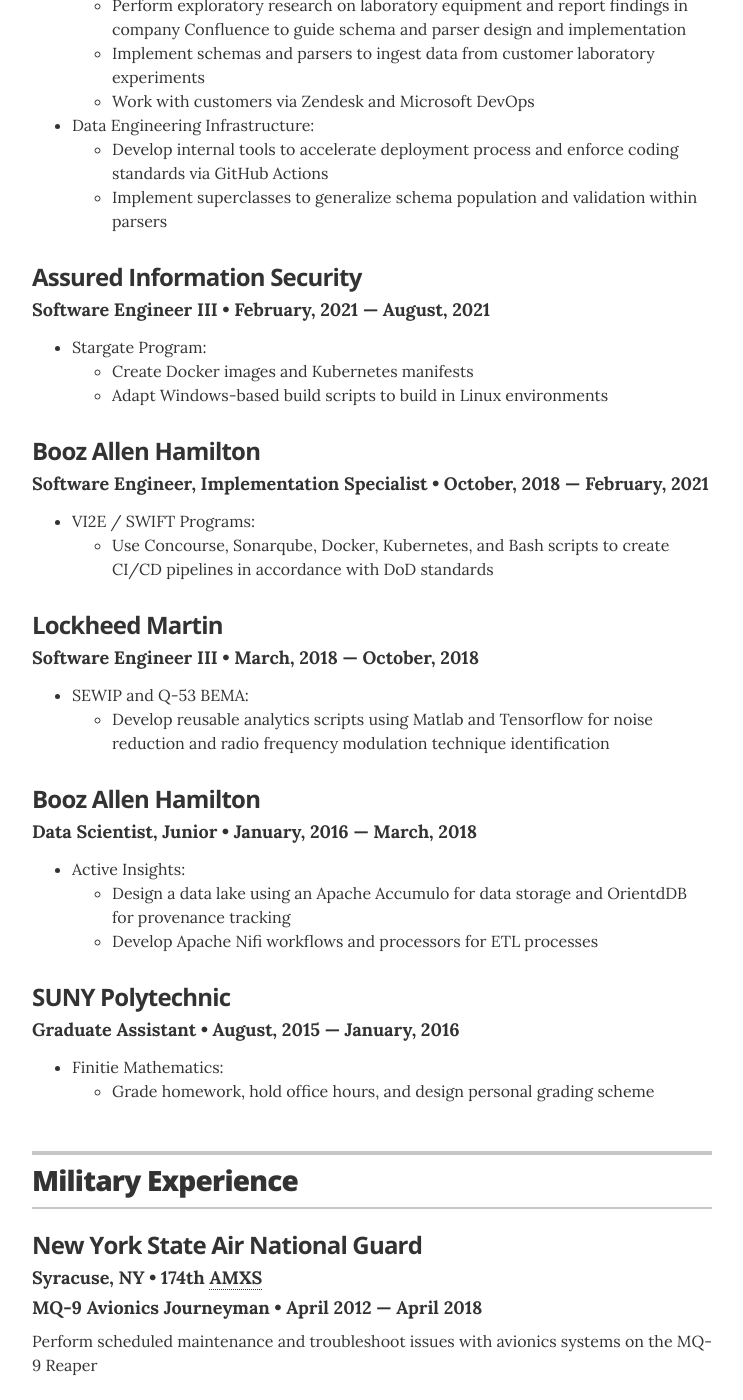
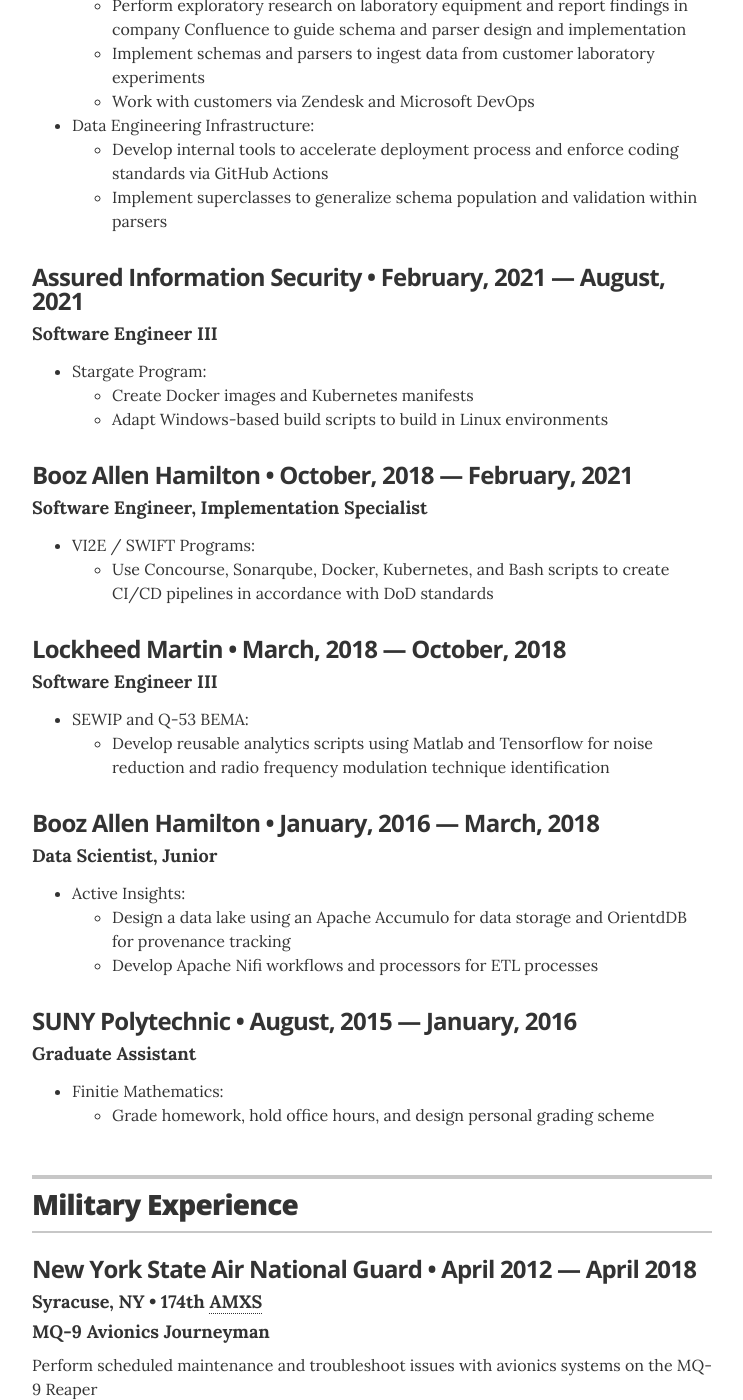
Before and after one commit to apjansing/apjansing.github.io, a Jekyll site: the page built from index.html, in a window 1280 px wide and 1400 px high, scrolled down 527 px. Shown: the whole window, without its empty margins (268-1011 px from the left). Built offline with Jekyll 4.4.1, drawn with Linux system fonts in a browser that asks for light colours; some of the changed text lies outside the part shown.

Commit message:
format final project for education and move date range

```diff
--- a/_data/education.yml
+++ b/_data/education.yml
@@ -1,12 +1,12 @@
 # Degree
 - degree: Master of Science in Computer Science
+  focus: Mathematics and Software Engineering
   uni: SUNY Polytechnic Institute
   loc: Utica, NY
   date_range:
     - Aug 2015
     - May 2019
   gpa: 3.64/4.00
-  focus: Mathematics and Software Engineering
   final_project:
     source:
       url: https://github.com/apjansing/Open-House-Route-Planner
@@ -14,6 +14,7 @@
     description: A programmatic approach to finding a route to as many open houses on a given day. Inspired by a personal need when searching for a house.
 
 - degree: Bachelor of Science in Applied Mathematics
+  focus: Computer Science
   uni: SUNY Oswego
   loc: Oswego, NY
   date_range:
--- a/_layouts/resume.html
+++ b/_layouts/resume.html
@@ -58,9 +58,9 @@
 
       {% for job in site.data.experience %}
       <div class="resume-item" itemscope itemprop="worksFor" itemtype="http://schema.org/Organization">
-        <h3 class="resume-item-title" itemprop="name">{{ job.company }}</h3>
-        <h4 class="resume-item-details" itemprop="description">{{ job.title }} &bull; {{ job.date_range[0] }}
-          &mdash; {{ job.date_range[1] }}</h4>
+        <h3 class="resume-item-title" itemprop="name">{{ job.company }} &bull; {{ job.date_range[0] }}
+          &mdash; {{ job.date_range[1] }}</h3>
+        <h4 class="resume-item-details" itemprop="description">{{ job.title }}</h4>
         <p class="resume-item-copy">
         <ul>{% for position in job.positions %}
           <li> {{ position.team }}:
@@ -89,14 +89,14 @@
 
       {% for job in site.data.military_experience %}
       <div class="resume-item" itemscope itemprop="worksFor">
-        <h3 class="resume-item-title" itemprop="name">{{ job.company }}</h3>
+        <h3 class="resume-item-title" itemprop="name">{{ job.company }} &bull; {{ job.date_range[0] }}
+          &mdash; {{ job.date_range[1] }}</h3>
         <h4 class="resume-item-details" itemprop="description">
           {% if job.loc %} {{ job.loc }}{% endif %}
           {% if job.squadron %} &bull; {{ job.squadron }}{% endif %}
           {% if job.unit %} &bull; {{ job.unit }}{% endif %}
         </h4>
-        <h4 class="resume-item-details" itemprop="description">{{ job.position }} &bull; {{ job.date_range[0] }}
-          &mdash; {{ job.date_range[1] }}</h4>
+        <h4 class="resume-item-details" itemprop="description">{{ job.position }}</h4>
         <p class="resume-item-copy">{{ job.summary }}</p>
       </div><!-- end of resume-item -->
       {% endfor %}
@@ -115,10 +115,10 @@
 
       {% for education in site.data.education %}
       <div class="resume-item" itemscope itemprop="alumniOf" itemtype="http://schema.org/CollegeOrUniversity">
-        <h3 class="resume-item-title" itemprop="name">{{ education.uni }}</h3>
-        <h4 class="resume-item-details group" itemprop="description">{{ education.degree }} &bull;
-          {{education.date_range[0] }} &mdash; {{ education.date_range[1] }}</h4>
-        {% if education.focus %} <h5 class="resume-item-details final-project-title" itemprop="description"> {{
+        <h3 class="resume-item-title" itemprop="name">{{ education.uni }} &bull;
+          {{education.date_range[0] }} &mdash; {{ education.date_range[1] }} </h3>
+        <h4 class="resume-item-details group" itemprop="description">{{ education.degree }}</h4>
+        {% if education.focus %} <h5 class="resume-item-details focus-title" itemprop="description"> {{
           education.focus }} </h5>
         {% endif %}
         {% if education.final_project %} <h5 class="resume-item-details final-project-title" itemprop="description">
```
